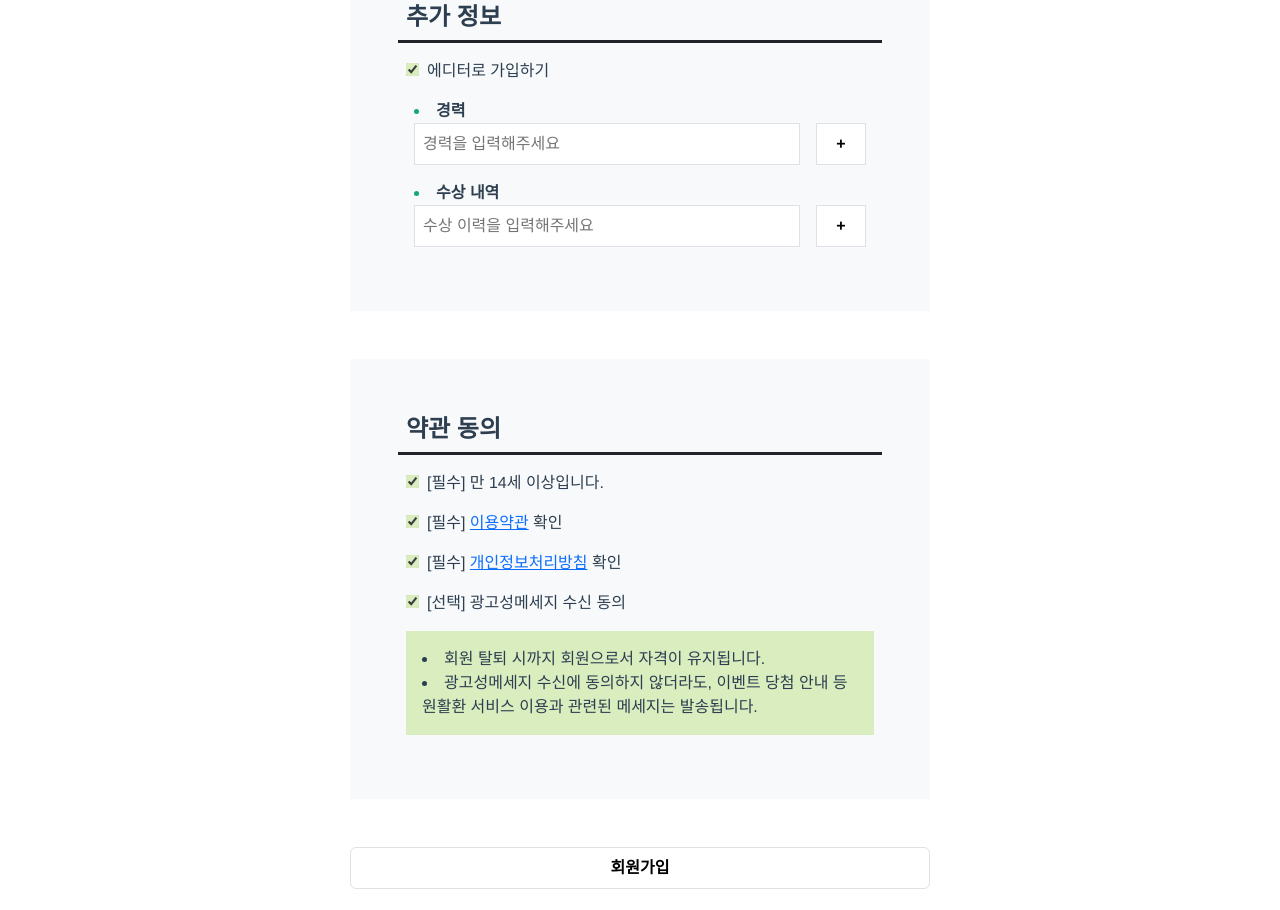
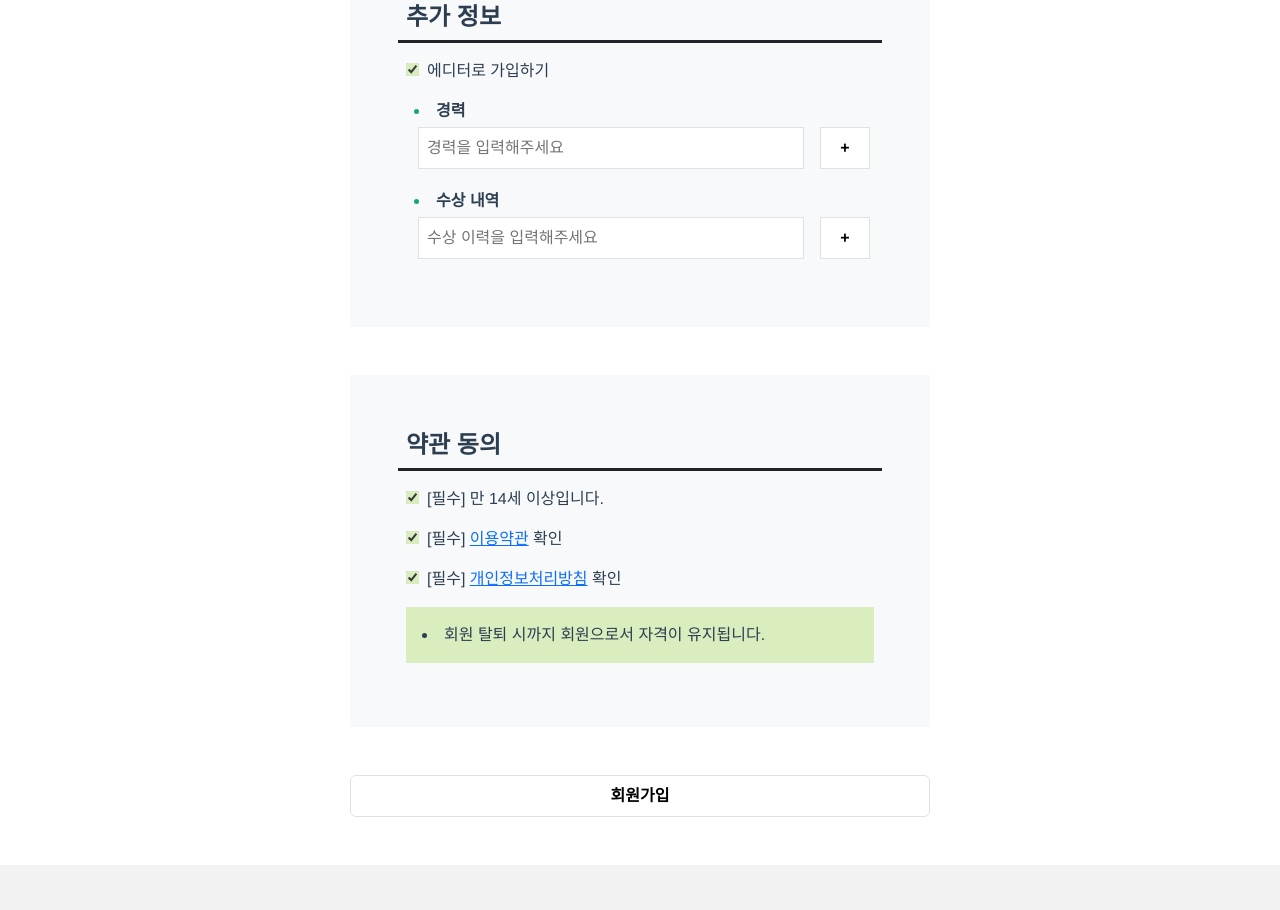
Before and after one commit to leek94/final_project_front_cooki, a Vue app: page /Member/JoinView in a window 1280 px wide. Shown: the part 980-1890 px from the top of the page. Built offline with nearby package versions, Linux system fonts and the light colour scheme.

Commit message:
Feat: JoinView career button fucntion add

```diff
--- a/src/views/Member/JoinView/index.vue
+++ b/src/views/Member/JoinView/index.vue
@@ -1,7 +1,7 @@
 <template>
     <div class="d-flex" style="justify-content: center;">
 
-        <form>
+        <form @submit.prevent="handleSubmit">
         <div class="row m-5 px-5 " style=" width: 700px; ">
             <h3 style="font-weight: bold; text-align: center">회원가입</h3>
             <div class="">
@@ -55,17 +55,22 @@
                         <label for="switch">에디터로 가입하기</label>
                     </div>
 
+                    <!-- 버튼 온클릭 -> inner html -> 계속 반복되게 그 안에 또 inner html -->
                     <div class="row my-3 px-3">
                         <li class="green-point">경력</li>
-                        <div class="d-flex">
-                            <input class="flex-grow-1 p-2 border" placeholder="경력을 입력해주세요"/>
-                            <button class="p-2 ms-3 border"> + </button>
+                        <div class="d-flex m-1" v-for="(career, index) in careerArray" :key="index">
+                            <input class="flex-grow-1 p-2 border" placeholder="경력을 입력해주세요" v-model="career.cacontent"/>
+                            <!-- 삭제 버튼은 index=0(첫행)일 때만 안보이고 항상 보임-->
+                            <button class="p-2 ms-3 border" v-if="index > 0" @click="careerRemove(index)"> - </button>
+                            <!-- 추가 버튼은 마지막행일 때만 보임 -->
+                            <button class="p-2 ms-3 border" v-if="index+1===careerArray.length" @click="careerAdd(index)"> + </button>
                         </div>
+
                     </div>
 
                     <div class="row my-3 px-3">
                         <li class="green-point">수상 내역</li>
-                        <div class="d-flex">
+                        <div class="d-flex m-1">
                             <input class="flex-grow-1 p-2 border" placeholder="수상 이력을 입력해주세요"/>
                             <button class="p-2 ms-3 border"> + </button>
                         </div>
@@ -87,14 +92,9 @@
                         <input class="checkbox me-2" type="checkbox" id="switch" name="editor" value="yes" checked/>
                         <label for="switch"> [필수] <a href="https://member.sempio.com/legal/privacy-policy">개인정보처리방침</a> 확인</label>
                     </div>
-                    <div class="mx-2 my-3">
-                        <input class="checkbox me-2" type="checkbox" id="switch" name="editor" value="yes" checked/>
-                        <label for="switch"> [선택] 광고성메세지 수신 동의</label>
-                    </div>
 
                     <div class="mx-2 my-3 p-3" style="background-color: #D9EDBF;">
                         <li>회원 탈퇴 시까지 회원으로서 자격이 유지됩니다.</li>
-                        <li>광고성메세지 수신에 동의하지 않더라도, 이벤트 당첨 안내 등 원활환 서비스 이용과 관련된 메세지는 발송됩니다.</li>
                     </div>
                 </div>
 
@@ -125,6 +125,7 @@ const mphonenumResultError = ref(false);
 const mnicknameResultError = ref(false);
 const mpasswordResultError = ref(false);
 const mpasswordMatchError = ref(false);
+
 
 // function midCheck() {
 //     var midPattern = /^[0-9a-zA-Z]([-_.]?[0-9a-zA-Z])*@[0-9a-zA-Z]([-_.]?[0-9a-zA-Z])*.[a-zA-Z]{2,3}$/;
@@ -189,7 +190,50 @@ function mpasswordMatchCheck() {
     return mpasswordCheckResult;
 }
 
+// const career = ref();
+// const careerNo = ref(1);
+// const careerArray = ref([
+//     {careerNo, career}
+// ]);
 
+// function careerAdd() {
+//     // careerArray.value.careerNo = +1;
+//     careerArray.value.careerNo = +1;
+//     careerArray.value.push({careerNo, career});
+//     console.log(careerArray.value.careerNo);
+//     console.log(careerArray.value.career);
+// }
+
+
+
+ const career = ref({
+    cano: 1,
+    cacontent: ''
+ })
+
+ const careerArray = ref([career.value]);
+//const careerArray = ref([{ cano: '', cacontent: '' }]);
+//let nextCano = 2;
+
+const careerAddAfter = ref(false);
+
+function careerAdd(index) {
+    careerArray.value.push({cano: index+2, cacontent: ''});
+    careerAddAfter.value = !careerAddAfter.value;
+    //careerArray.value.push({ cano: index+2, cacontent: '' });
+    //console.log("다음인덱스번호",nextCano );
+    console.log("배열객체",JSON.parse(JSON.stringify(careerArray.value)));
+    //console.log("커리어이름",careerArray.value[index].cacontent);
+    //console.log("인덱스번호",careerArray.value[index].cano);
+}
+
+function careerRemove(index) {
+    careerArray.value.splice(index,index);
+}
+
+function handleSubmit() {
+
+}
 
 </script>
 
```
